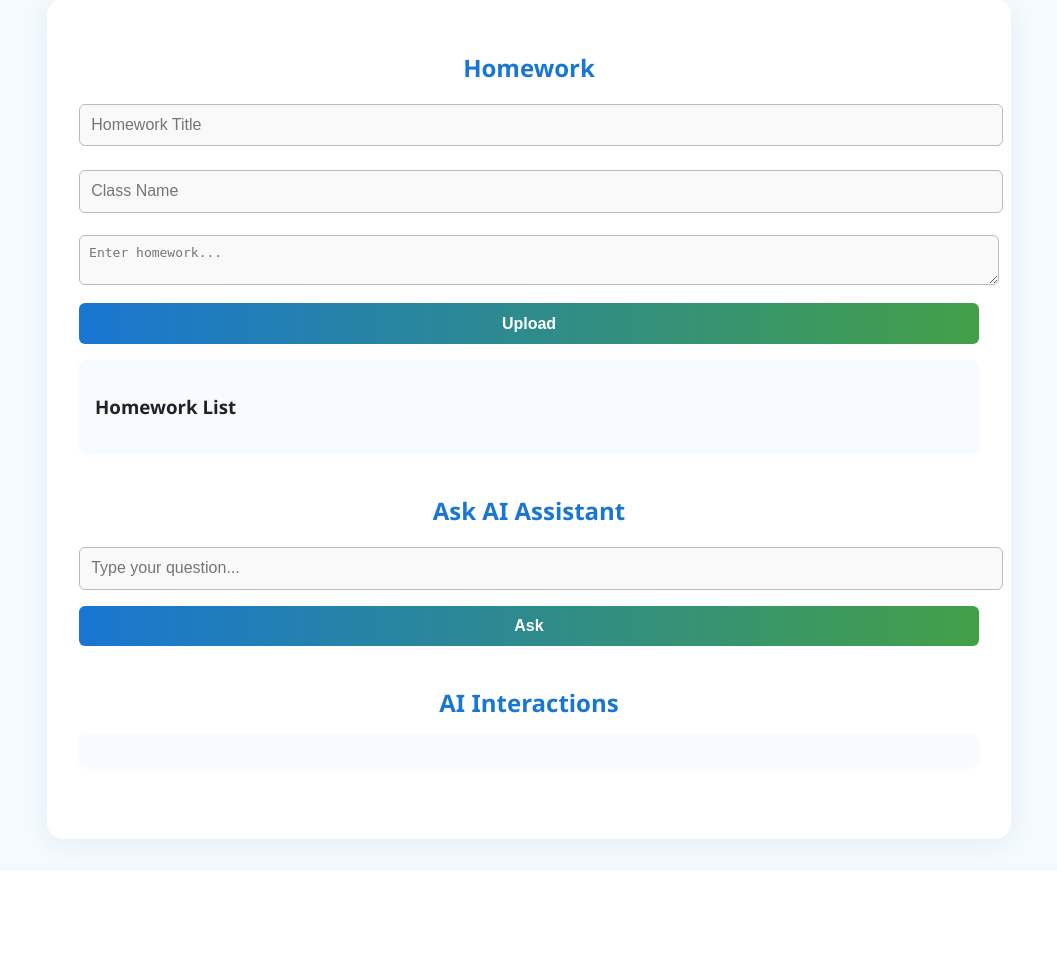
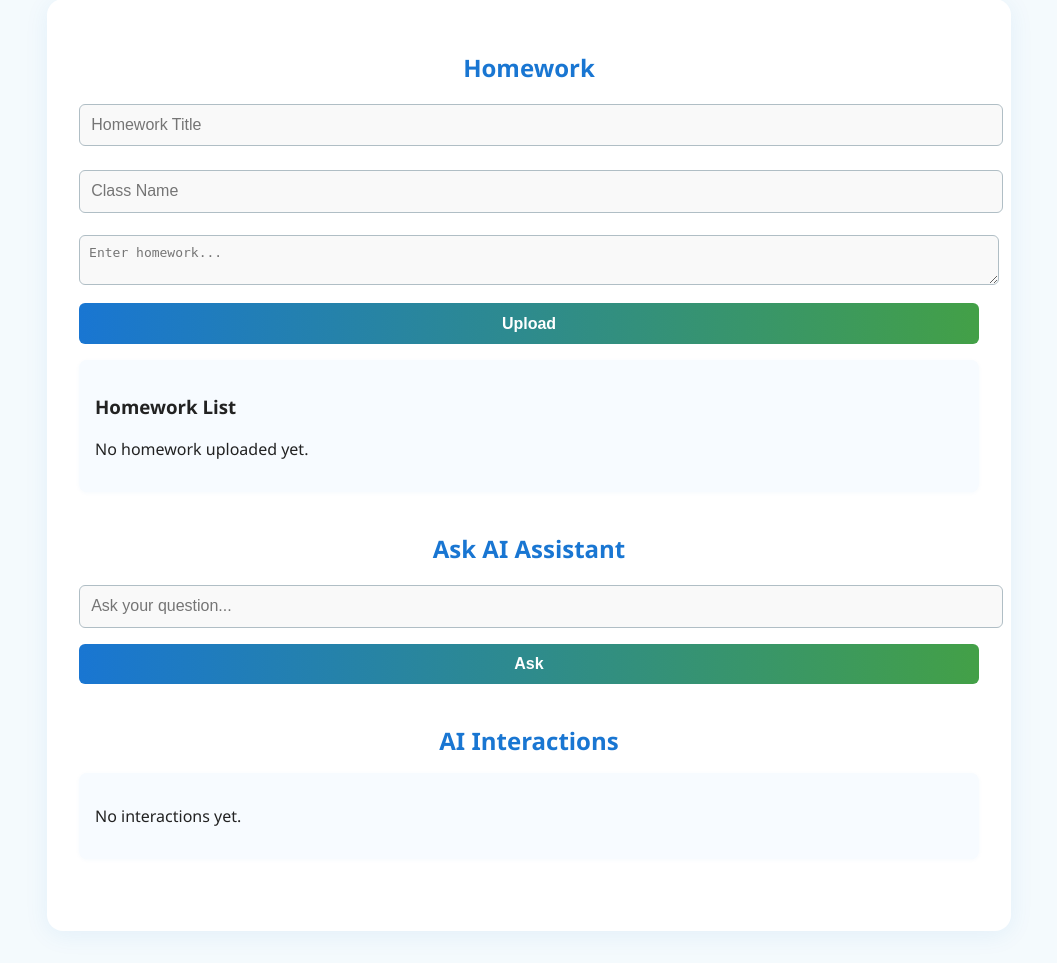
Before and after one commit to yunus-tuncbilek/math-mate, a Flask app: page / in a window 1280 px wide. Shown: the part 174-1137 px from the top of the page, without its empty margins (111-1168 px from the left). Before the commit the page ends 1032 px from the top, so only its background shows below. Run offline with Flask 3, Linux system fonts and the light colour scheme; the visitor is signed in with stand-in values (Sample User, id 1).

Commit message:
Displays interactions and HW more clearly

```diff
--- a/app.py
+++ b/app.py
@@ -1,6 +1,7 @@
 from flask import Flask, render_template, request, redirect, session, url_for
 import json
 import os
+import uuid
 from werkzeug.security import generate_password_hash, check_password_hash
 from respond import get_ai_response
 from datetime import datetime
@@ -89,8 +90,9 @@ def index():
     if "username" not in session:
         return redirect(url_for("login"))
     ai_response = ""
-    global homeworks
+    global homeworks, interactions
     homeworks = load_json(HOMEWORKS_FILE, [])
+    interactions = load_json(INTERACTIONS_FILE, [])
     if request.method == "POST":
         if session["role"] == "teacher" and "delete_hw_index" in request.form:
             idx = int(request.form["delete_hw_index"])
@@ -115,33 +117,84 @@ def index():
         if "question" in request.form:
             question = request.form["question"]
             homeworks = load_json(HOMEWORKS_FILE, [])
+            # start a new conversation and create a single interaction entry
             session["messages"] = [
                 {"role": "user", "text": question},
                 {"role": "ai", "text": get_ai_response(question, "", homeworks)}
             ]
+            # create a persistent interaction record and store its id in session
+            interaction_id = str(uuid.uuid4())
+            session["interaction_id"] = interaction_id
+            interaction_entry = {
+                "id": interaction_id,
+                "student": session.get("username"),
+                "date": datetime.now().strftime("%Y-%m-%d %H:%M:%S"),
+                "messages": list(session["messages"])
+            }
+            interactions.append(interaction_entry)
+            save_json(INTERACTIONS_FILE, interactions)
             return redirect(url_for("chat"))
+
+    # Only show interactions to teachers or the same student
+    visible_interactions = [
+        i for i in interactions
+        if session.get("role") == "teacher" or i.get("student") == session.get("username")
+    ]
+
     return render_template(
         "index.html",
         homeworks=homeworks,
         ai_response=ai_response,
-        interactions=interactions,
+        interactions=visible_interactions,
         username=session["username"],
         role=session["role"]
     )
 
 @app.route("/chat", methods=["GET", "POST"])
 def chat():
-    global homeworks
+    global homeworks, interactions
     homeworks = load_json(HOMEWORKS_FILE, [])
+    interactions = load_json(INTERACTIONS_FILE, [])
     if "messages" not in session:
         session["messages"] = []
     if request.method == "POST":
         user_message = request.form["message"]
-        print(session['messages'])
         session["messages"].append({"role": "user", "text": user_message})
-        ai_reply = get_ai_response(user_message, session["messages"], homeworks)
+        history = session["messages"][:-1]
+        ai_reply = get_ai_response(user_message, history, homeworks)
         session["messages"].append({"role": "ai", "text": ai_reply})
         session.modified = True
+
+        # Update the single interaction entry for this chat instead of appending a new one
+        interaction_id = session.get("interaction_id")
+        if interaction_id:
+            # find and update existing interaction
+            for it in interactions:
+                if it.get("id") == interaction_id:
+                    it["messages"] = list(session["messages"])
+                    it["date"] = datetime.now().strftime("%Y-%m-%d %H:%M:%S")
+                    break
+            else:
+                # fallback: create new interaction if not found
+                interactions.append({
+                    "id": interaction_id,
+                    "student": session.get("username"),
+                    "date": datetime.now().strftime("%Y-%m-%d %H:%M:%S"),
+                    "messages": list(session["messages"])
+                })
+        else:
+            # no interaction_id -> create one and append
+            interaction_id = str(uuid.uuid4())
+            session["interaction_id"] = interaction_id
+            interactions.append({
+                "id": interaction_id,
+                "student": session.get("username"),
+                "date": datetime.now().strftime("%Y-%m-%d %H:%M:%S"),
+                "messages": list(session["messages"])
+            })
+
+        save_json(INTERACTIONS_FILE, interactions)
+
     return render_template("chat.html", messages=session["messages"])
 
 if __name__ == "__main__":
--- a/templates/index.html
+++ b/templates/index.html
@@ -2,7 +2,7 @@
 <html lang="en">
 <head>
     <meta charset="UTF-8">
-    <title>Math-Mate: AI Teaching Assistant </title>
+    <title>Math-Mate: AI Teaching Assistant</title>
     <link rel="stylesheet" href="{{ url_for('static', filename='style.css') }}">
 </head>
 <body>
@@ -18,54 +18,75 @@
         <div class="section">
             <h2>Homework</h2>
             {% if role == "teacher" %}
-            <form method="post">
-                <input type="text" name="title" placeholder="Homework Title" required><br>
-                <input type="text" name="class_name" placeholder="Class Name" required><br>
-                <textarea name="homework" rows="2" placeholder="Enter homework..." required></textarea><br>
+            <form method="post" style="margin-bottom:1em;">
+                <input type="text" name="title" placeholder="Homework Title" required>
+                <input type="text" name="class_name" placeholder="Class Name" required>
+                <textarea name="homework" rows="2" placeholder="Enter homework..." required></textarea>
                 <button type="submit">Upload</button>
             </form>
             {% endif %}
             <div class="homework-list">
                 <h3>Homework List</h3>
+                {% if homeworks %}
                 <ul>
                     {% for hw in homeworks %}
                     <li>
-                        <strong>{{ hw.title }}</strong> ({{ hw.class }})<br>
-                        <em>By {{ hw.teacher }} on {{ hw.upload_time }}</em><br>
-                        {{ hw.content }}
+                        <strong>{{ hw.title }}</strong> — <em>{{ hw.class }}</em><br>
+                        <small>By {{ hw.teacher }} · {{ hw.upload_time }}</small>
+                        <p>{{ hw.content }}</p>
                         {% if role == "teacher" %}
                         <form method="post" style="display:inline;">
                             <input type="hidden" name="delete_hw_index" value="{{ loop.index0 }}">
-                            <button type="submit" style="background:#e53935;color:#fff;margin-top:0.5em;">Delete</button>
+                            <button type="submit" style="background:#e53935;color:#fff;padding:0.25rem 0.5rem;border:none;border-radius:6px;">Delete</button>
                         </form>
                         {% endif %}
                     </li>
                     {% endfor %}
                 </ul>
+                {% else %}
+                <p>No homework uploaded yet.</p>
+                {% endif %}
             </div>
         </div>
+
         <div class="section">
             <h2>Ask AI Assistant</h2>
-            <form method="post">
-                <input type="text" name="question" placeholder="Type your question...">
-                <button type="submit">Ask</button>
+            <form method="post" class="ask-form">
+                <input type="text" name="question" class="ask-input" placeholder="Ask your question..." required>
+                <button type="submit" class="ask-button">Ask</button>
             </form>
             {% if ai_response %}
-            <div class="ai-response">{{ ai_response }}</div>
+            <div class="ai-response" style="margin-top:1rem;">{{ ai_response }}</div>
             {% endif %}
         </div>
+
         <div class="section">
             <h2>AI Interactions</h2>
             <div class="interaction-list">
-                <ul>
-                    {% for i in interactions %}
-                    <li>
-                        <strong>User:</strong> {{ i.user }}<br>
-                        <strong>Q:</strong> {{ i.question }}<br>
-                        <strong>A:</strong> {{ i.response }}
-                    </li>
+                {% if interactions %}
+                    {% for it in interactions %}
+                    <div class="container" style="margin-bottom:1rem;padding:1rem;">
+                        <div style="display:flex;justify-content:space-between;align-items:center;">
+                            <strong>{{ it.student }}</strong>
+                            <small>{{ it.date }}</small>
+                        </div>
+                        <div style="margin-top:0.5rem;">
+                            <ul style="list-style:none;padding:0;margin:0;">
+                                {% for msg in it.messages %}
+                                <li style="margin:0.35rem 0;padding:0.5rem;border-radius:8px;background: {% if msg.role == 'ai' %}#f0f7ff{% else %}#f7f7f7{% endif %};">
+                                    <strong style="display:block;font-size:0.9rem;">
+                                        {% if msg.role == 'user' %}You:{% else %}AI:{% endif %}
+                                    </strong>
+                                    <span style="white-space:pre-wrap;">{{ msg.text }}</span>
+                                </li>
+                                {% endfor %}
+                            </ul>
+                        </div>
+                    </div>
                     {% endfor %}
-                </ul>
+                {% else %}
+                    <p>No interactions yet.</p>
+                {% endif %}
             </div>
         </div>
     </div>
```
